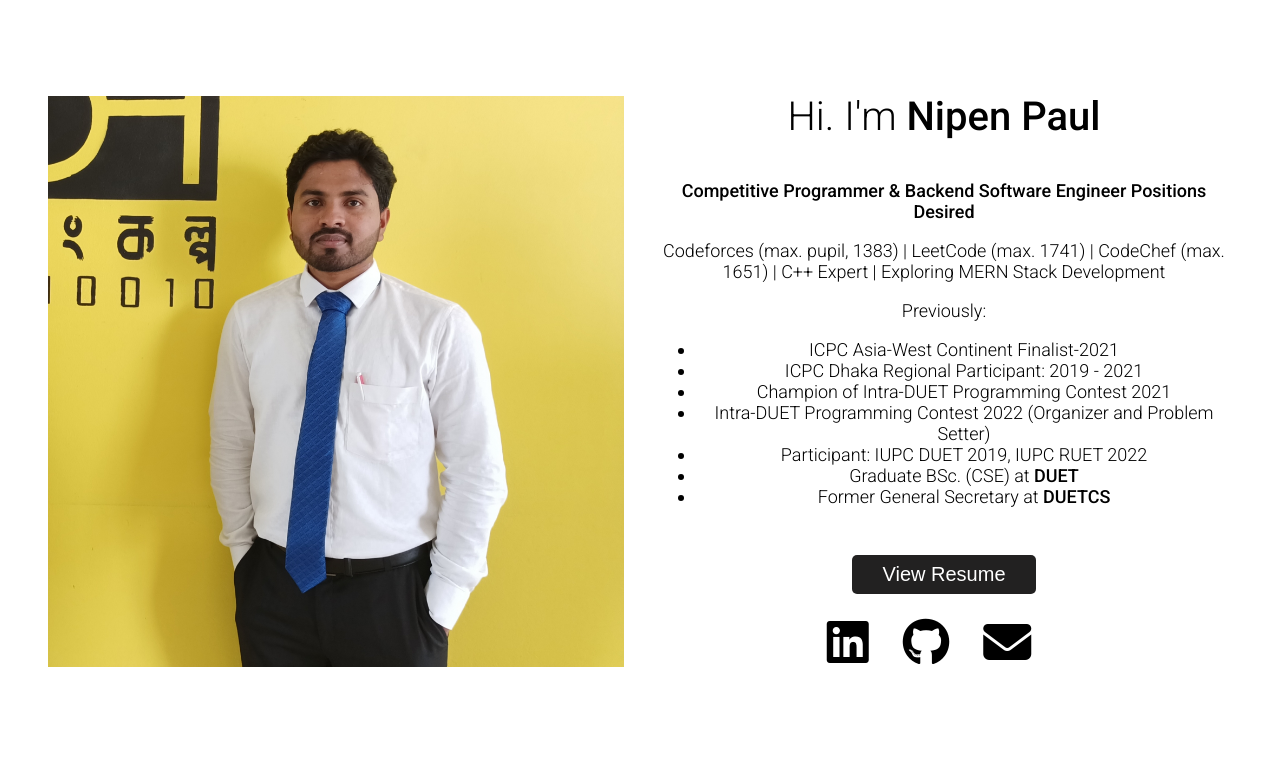
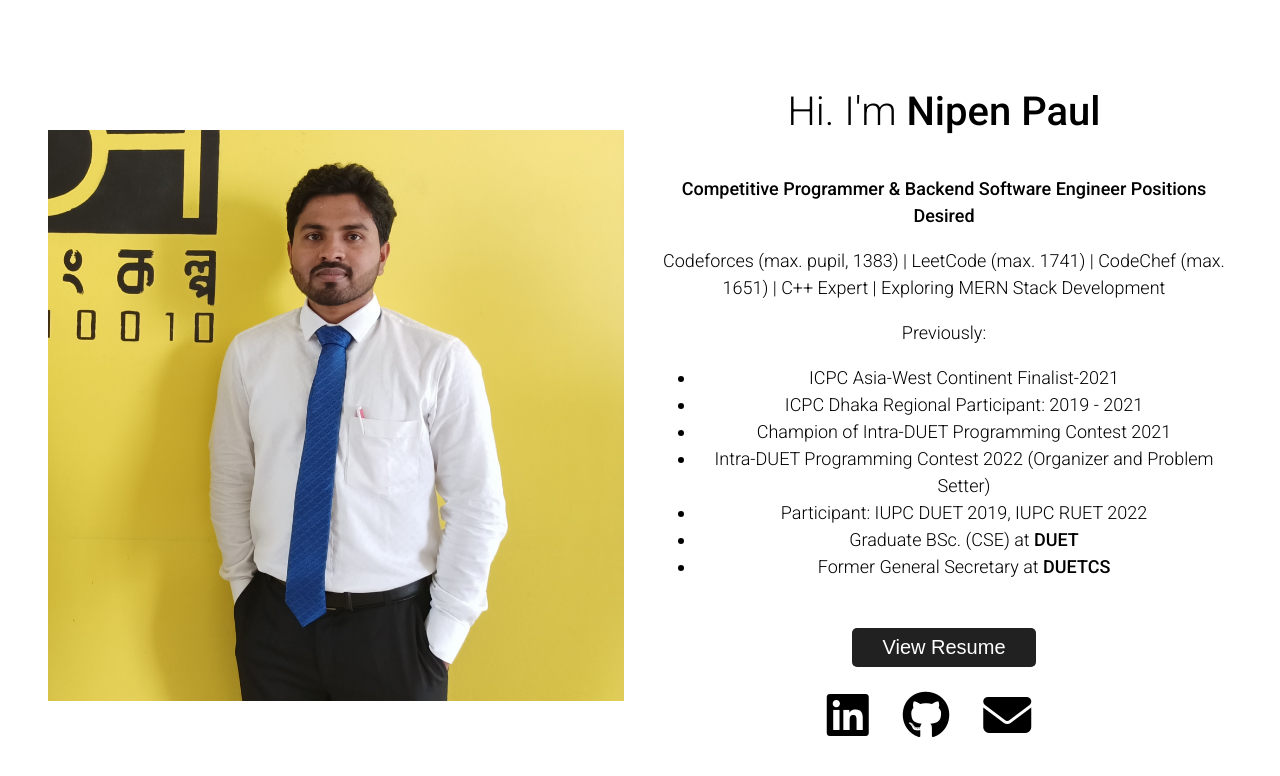
Before and after one commit to NipenPaul/nipenpaul.github.io, a PHP site: page / in a window 1280 px wide. Shown: the top 776 px of the page. Run offline with PHP 8.4, Linux system fonts and the light colour scheme; some libraries are stand-ins or nearby versions.

Commit message:
Update styles.css

```diff
--- a/styles.css
+++ b/styles.css
@@ -4,6 +4,12 @@ body {
   margin: 0;
   padding: 0;
   box-sizing: border-box;
+}
+
+.aboutInfo {
+  font-size: 18px;
+  margin-top: 1em;
+  line-height: 1.5;
 }
 
 a {
```
